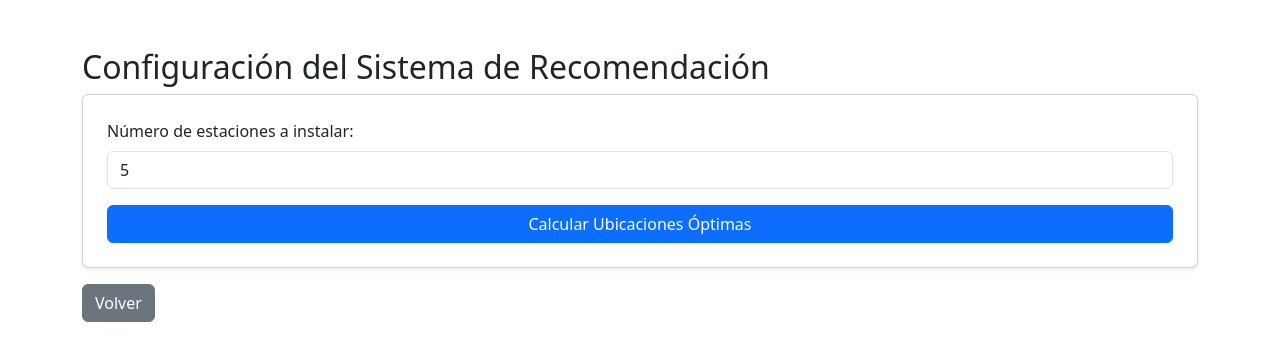
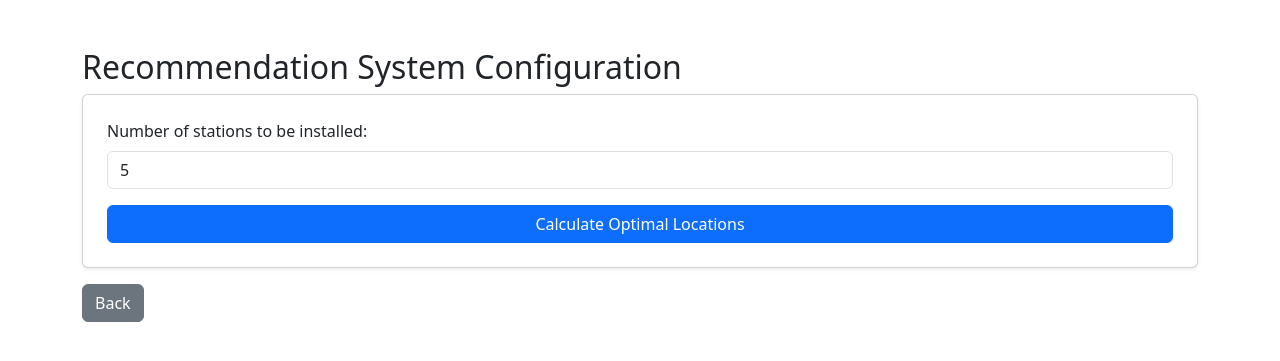
Before and after one commit to angievelasquez-20/electric_vehicles, a Flask app: page /index in a window 1280 px wide. Shown: the top 361 px of the page. Run offline with Flask 3, Linux system fonts and the light colour scheme.

Commit message:
The project was translated into English

```diff
--- a/app.py
+++ b/app.py
@@ -12,8 +12,8 @@ def home():
 def index():
     return render_template('index.html')
 
-@app.route('/recomendar', methods=['GET', 'POST'])
-def recomendar():
+@app.route('/Recommend', methods=['GET', 'POST'])
+def Recommend():
     if request.method == 'POST':
         try:
             n_estaciones = int(request.form.get('n_estaciones', 5))
--- a/requirements.txt
+++ b/requirements.txt
@@ -2,3 +2,4 @@ Flask
 pandas
 scikit-learn
 folium
+gunicorn
--- a/templates/home.html
+++ b/templates/home.html
@@ -17,11 +17,9 @@
   </a>
 
   <ul class="dropdown-menu shadow-lg border-0">
-    <li><a class="dropdown-item" href="/recomendar">Recomendar</a></li>
+    <li><a class="dropdown-item" href="/Recommend">Recommend</a></li>
 
-    <li><a class="dropdown-item" href="/regression">Linear Regression</a></li>
   </ul>
-
 </div>
 
   <div class="container my-4">
@@ -40,7 +38,7 @@
       </div>
       <div class="col-md-6 col-12">
         <div class="p-3 bg-light border rounded shadow-sm">
-          <h5 class="text-primary">Brayan Fabian Sanchez Guerra</h5>
+          <h5 class="text-primary">Brayan Fabian Sanchez Sierra</h5>
           <p>Student of Systems and Computer Engineering</p>
         </div>
       </div>
--- a/templates/index.html
+++ b/templates/index.html
@@ -1,20 +1,19 @@
 <!DOCTYPE html>
 <html>
 <head>
-<title>Optimizador EV Colombia</title>
+<title>EV Optimizer Colombia</title>
 <link rel="stylesheet" href="https://cdn.jsdelivr.net/npm/bootstrap@5.3.0/dist/css/
 bootstrap.min.css">
 </head>
 <body class="container mt-5">
-<h2>Configuración del Sistema de Recomendación</h2>
-<form action="/recomendar" method="post" class="card p-4 shadow-sm">
-<label class="form-label">Número de estaciones a instalar:</label>
+<h2>Recommendation System Configuration</h2>
+<form action="/Recommend" method="post" class="card p-4 shadow-sm">
+<label class="form-label">Number of stations to be installed:</label>
 <input type="number" name="n_estaciones" class="form-control" value="5" min="1"
 max="20">
 
-<button type="submit" class="btn btn-primary mt-3">Calcular Ubicaciones
-Óptimas</button>
+<button type="submit" class="btn btn-primary mt-3">Calculate Optimal Locations</button>
 </form>
-<a href="/" class="btn btn-secondary mt-3">Volver</a>
+<a href="/" class="btn btn-secondary mt-3">Back</a>
 </body>
 </html>
```
Also changed, not shown: logic.py (+2 -7 lines), templates/map copy.html (added, +27 -0 lines).
